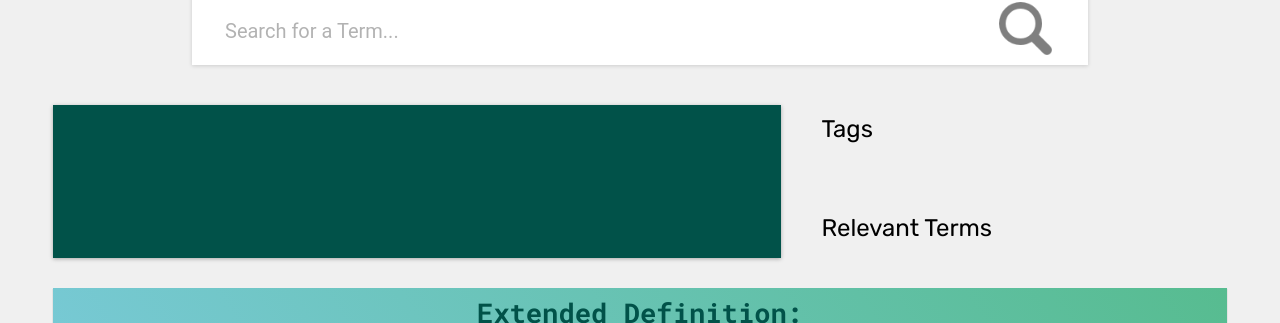
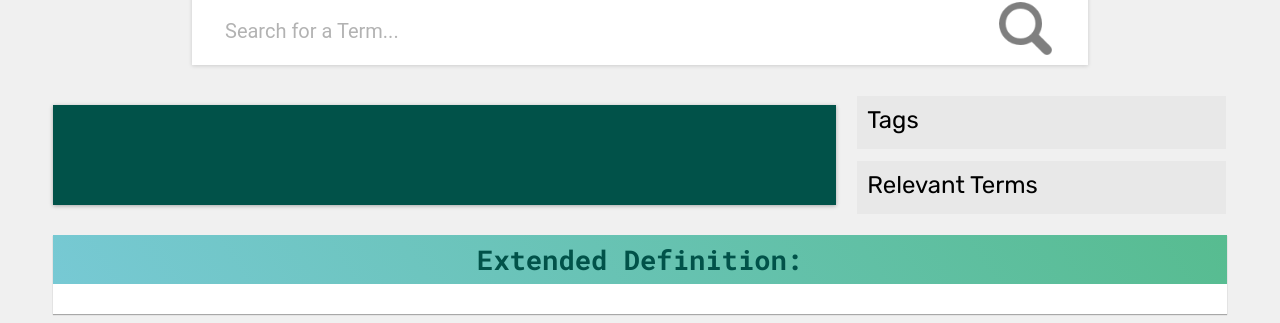
Before and after one commit to dbdoyle182/Contech, a React (Create React App) app in the folder client/: page /search/1 in a window 1280 px wide. Shown: the part 100-423 px from the top of the page. Built offline with nearby package versions, Linux system fonts and the light colour scheme; no server answers.

Commit message:
restructured tags and relevant terms for mobile responsiveness

```diff
--- a/client/src/components/HomePage.css
+++ b/client/src/components/HomePage.css
@@ -67,7 +67,7 @@
 
 @media only screen and (min-width: 1020px) {
   .homepage {
-    padding: 0 0 0 0;
+    padding: 0;
   }
 
   .main-header {
--- a/client/src/components/TermComments/TermComments.css
+++ b/client/src/components/TermComments/TermComments.css
@@ -3,6 +3,7 @@
   text-align: center;
   margin: 15px;
   box-shadow: 0 1px 1px rgba(0, 0, 0, 0.3);
+  transition: all 0.3s ease-out;
   width: 100%;
 }
 
@@ -100,7 +101,6 @@
 }
 
 .termComments:hover {
-  transition: all 0.3s ease-out;
   box-shadow: -2px 8px 22px 0 rgba(0, 0, 0, 0.15);
 }
 
--- a/client/src/components/TermExtended/TermExtended.css
+++ b/client/src/components/TermExtended/TermExtended.css
@@ -3,6 +3,7 @@
   text-align: center;
   margin: 15px;
   box-shadow: 0 1px 1px rgba(0, 0, 0, 0.3);
+  transition: all 0.3s ease-out;
   width: 100%;
 }
 
@@ -18,14 +19,13 @@
 .termExtended p {
   margin: 15px;
   font-size: 1.2rem;
-  line-height: 1.7rem;
+  line-height: 2rem;
   font-family: "Rubik", sans-serif;
   white-space: pre-wrap;
   text-align: left;
 }
 
 .termExtended:hover {
-  transition: all 0.3s ease-out;
   box-shadow: -2px 8px 22px 0 rgba(0, 0, 0, 0.15);
 }
 
--- a/client/src/components/TermMain/TermMain.css
+++ b/client/src/components/TermMain/TermMain.css
@@ -1,28 +1,28 @@
 .termMain {
   background: #015249;
   color: white;
-  padding: 30px 30px;
+  padding: 30px 30px 50px 30px;
   text-align: center;
   margin: 15px;
   box-shadow: 0 1px 4px rgba(0, 0, 0, 0.3);
+  transition: all 0.3s ease-out;
   width: 100%;
   font-size: 2.8rem;
 }
 
 .termMain h2 {
   font-size: 3.2rem;
-  padding-bottom: 12px;
+  margin-bottom: 20px;
   font-family: "Roboto Mono", monospace;
 }
 
 .termMain p {
   font-size: 1.8rem;
-  line-height: 2rem;
+  line-height: 2.3rem;
   font-family: "Rubik", sans-serif;
 }
 
 .termMain:hover {
-  transition: all 0.3s ease-out;
   box-shadow: -2px 8px 22px 0 rgba(0, 0, 0, 0.15);
 }
 
--- a/client/src/components/TermPage/TermPage.css
+++ b/client/src/components/TermPage/TermPage.css
@@ -6,6 +6,12 @@
     width:70%;
     margin: auto;
     margin-bottom: 25px;
+    transition: all 0.3s ease-out;
+}
+
+.searchContainer:hover,
+.searchContainer:focus-within {
+    width: 72%;
 }
 
 .entire-container {
@@ -21,6 +27,7 @@
     flex-direction: column;
     justify-content: space-between;
     width: 100%;
+    /* border: 1px solid black; */
 }
 
 .float-left {
@@ -32,8 +39,10 @@
 .float-right {
     display: flex;
     flex-direction: row;
-    justify-content: flex-end;
-    width: 100%;
+    justify-content: flex-start;
+    align-items: flex-start;
+    margin: 1% 5% 3% 5%;
+    /* width: 90%; */
 }
 
 
@@ -42,7 +51,7 @@
         display: flex;
         flex-direction: row;
         justify-content: space-between;
-        width: 90%;
+        /* width: 90%; */
     }
     .float-left {
         display: flex;
@@ -52,7 +61,20 @@
     .float-right {
         display: flex;
         flex-direction: column;
-        justify-content: flex-end;
+        justify-content: space-around;
+        align-items: flex-start;
+        margin: 2% 0;
         width: 30%;
     }
 }
+
+@media only screen and (min-width: 1020px)  {
+    .float-right {
+        display: flex;
+        flex-direction: column;
+        justify-content: space-around;
+        align-items: flex-start;
+        margin: 0 3% 0 .5%;
+        width: 30%;
+    }
+}
--- a/client/src/components/TermRelevant/TermRelevant.css
+++ b/client/src/components/TermRelevant/TermRelevant.css
@@ -1,11 +1,9 @@
 .termRelevant {
-  padding: 10px 10px;
-  margin: 15px;
   text-align: center;
   width: 100%;
 }
 .termRelevant h4 {
-  font-size: 1.5rem;
+  font-size: 1.2rem;
   line-height: 1.8rem;
   padding-bottom: 5px;
   font-family: "Rubik", sans-serif;
@@ -17,11 +15,24 @@
   border: 1px solid #015249;
   padding: 8px;
   margin: 5px;
+  box-shadow: 0px 1px 4px 0 rgba(0, 0, 0, 0.15);
+  transition: all 0.2s ease-in-out;
+  cursor: pointer;
+}
+
+.termRelevant button:hover {
+  background-color: #003630;
+  border: 1px solid #003630;
 }
 
 .relevantLink {
   text-decoration: none;
   color: white;
+}
+
+.flex-relevant {
+  display: flex;
+  flex-direction: column;
 }
 
 span {
@@ -34,6 +45,7 @@ span {
 @media only screen and (min-width: 700px) {
   .termRelevant {
     text-align: center;
+    margin: 0 2% 0 0;
   }
 
   .termRelevant button {
@@ -42,17 +54,24 @@ span {
   }
 }
 
-@media only screen and (min-width: 830px) {
+@media only screen and (min-width: 1020px) {
   .termRelevant {
     text-align: left;
+    background: #e8e8e8;
+    padding: 10px;
   }
 
   .termRelevant button {
-    margin-left: 5px;
-    width: auto;
+    text-align: left;
+    width: 50%;
   }
 
-  .termRelevant button:nth-of-type(1) {
-    margin-left: 0px;
+  .termRelevant h4 {
+    font-size: 1.5rem;
+  }
+
+  .flex-relevant {
+    display: flex;
+    flex-direction: row;
   }
 }
--- a/client/src/components/TermRelevant/TermRelevant.js
+++ b/client/src/components/TermRelevant/TermRelevant.js
@@ -7,8 +7,10 @@ const TermRelevant = props => (
 
     <div className="termRelevant">
         <h4>Relevant Terms</h4>
+        <div className="flex-relevant">
         {props.relevant1 && <button onClick={() => {window.location.reload()}}><Link className="relevantLink" to={'/search/' + props.relevant1} replace>{props.relevant1} ►</Link></button>}
         {props.relevant2 && <button onClick={() => {window.location.reload()}}><Link className="relevantLink" to={'/search/' + props.relevant2} replace>{props.relevant2} ►</Link></button>}
+        </div>
     </div>
 );
 
--- a/client/src/components/TermTags/TermTags.css
+++ b/client/src/components/TermTags/TermTags.css
@@ -1,22 +1,27 @@
 .termTags {
-  padding: 10px 10px;
-  margin: 15px;
   text-align: center;
   width: 100%;
 }
 
 .termTags h4 {
-  font-size: 1.5rem;
+  font-size: 1.2rem;
   line-height: 1.8rem;
-  padding-bottom: 20px;
+  padding-bottom: 5px;
   font-family: "Rubik", sans-serif;
+}
+
+.flex-tags {
+  display: flex;
+  flex-direction: column;
 }
 
 .termTags span {
   font-size: 1rem;
-  background-color: #015249;
-  border: 1px solid #015249;
-  padding: 8px;
+  font-family: "Rubik", sans-serif;
+  background-color: rgba(0, 62, 55, 0.68);
+  /* border-radius: 2px; */
+  box-shadow: 0px 1px 4px 0 rgba(0, 0, 0, 0.15);
+  padding: 10px 8px;
   margin: 5px;
   color: white;
 }
@@ -26,6 +31,7 @@
 @media only screen and (min-width: 700px) {
   .termTags {
     text-align: center;
+    margin: 0 2% 3% 0;
   }
   .termTags span {
     margin-left: 0px;
@@ -33,19 +39,21 @@
   }
 }
 
-span {
-  font-family: "Rubik", sans-serif;
-}
-
-@media only screen and (min-width: 830px) {
+@media only screen and (min-width: 1020px) {
   .termTags {
     text-align: left;
+    margin: 0 2% 0 0;
+    background: #e8e8e8;
+    padding: 10px;
   }
   .termTags span {
-    margin-left: 5px;
-    display: inline;
+    width: 50%;
   }
-  .termTags span:nth-of-type(1) {
-    margin-left: 0px;
+  .termTags h4 {
+    font-size: 1.5rem;
+  }
+  .flex-tags {
+    display: flex;
+    flex-direction: row;
   }
 }
--- a/client/src/components/TermTags/TermTags.js
+++ b/client/src/components/TermTags/TermTags.js
@@ -4,8 +4,10 @@ import "./TermTags.css";
 const TermTags = props => (
     <div className="termTags">
         <h4>Tags</h4>
+        <div className="flex-tags">
         {props.tags1 && <span>{props.tags1}</span>}
         {props.tags2 && <span>{props.tags2}</span>}
+        </div>
     </div>
 );
 
```
